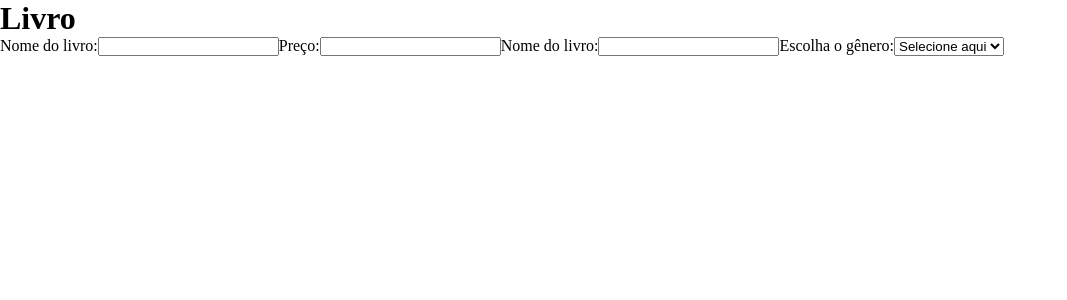
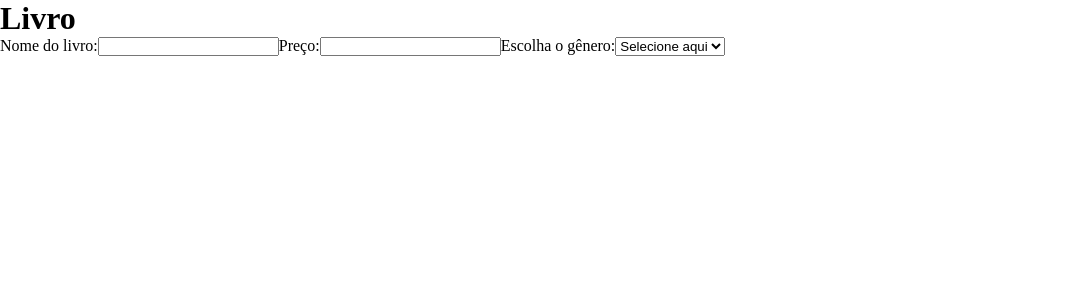
Before and after one commit to gean-ferreira/book-list-app, a React (Create React App) app in the folder client/: page / in a window 1280 px wide. Shown: the top 300 px of the page, without its empty margins (0-1067 px from the left). Built offline with nearby package versions, Linux system fonts and the light colour scheme.

Commit message:
CHORE: Acessibilidade e boas praticas inputados no formulario

```diff
--- a/client/src/App/App.js
+++ b/client/src/App/App.js
@@ -5,14 +5,12 @@ export default function App() {
     <div className="App">
       <form>
         <h1>Livro</h1>
-        <label>Nome do livro:</label>
-        <input type="text" />
-        <label>Preço:</label>
-        <input type="text" />
-        <label>Nome do livro:</label>
-        <input type="text" />
+        <label for="name" >Nome do livro:</label>
+        <input type="text" name="name" required/>
+        <label for="price" >Preço:</label>
+        <input type="text" name="price" />
         <label for="genre">Escolha o gênero:</label>
-        <select name="genre">
+        <select name="genre" required>
           <option value="">Selecione aqui</option>
           <option value="Autoajuda">Autoajuda</option>
           <option value="Ficção">Ficção</option>
```
